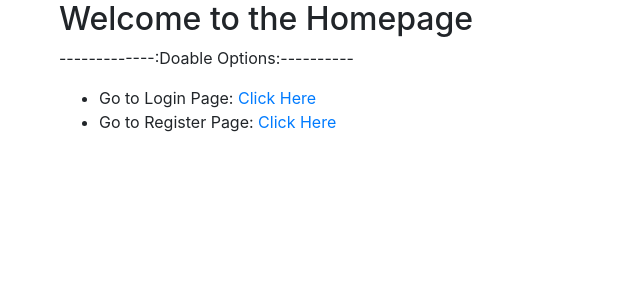
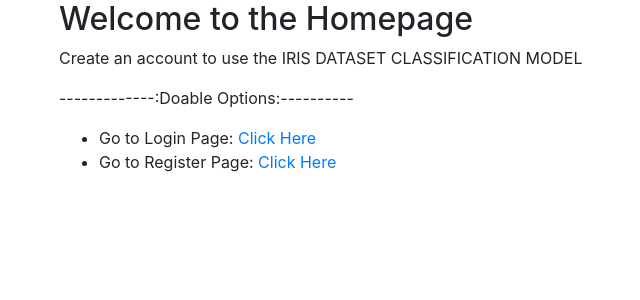
Before and after one commit to Chiradipb02/Flask-based-login-form, a Flask app: page / in a window 1280 px wide. Shown: the top 300 px of the page, without its empty margins (26-666 px from the left). Run offline with Flask 3, Linux system fonts and the light colour scheme; parts of the project's set-up code (start-up, migrations or seed data) failed here and were passed over; some libraries are stand-ins or nearby versions.

Commit message:
Update home.html

```diff
--- a/templates/home.html
+++ b/templates/home.html
@@ -13,6 +13,7 @@
 
     <div class="container">
     <h2>Welcome to the Homepage</h2>
+    <p>Create an account to use the IRIS DATASET CLASSIFICATION MODEL</p>
     <p>-------------:Doable Options:----------</p>
     <ul>
         <li>Go to Login Page:  <a href="/login">Click Here</a></li>
```
